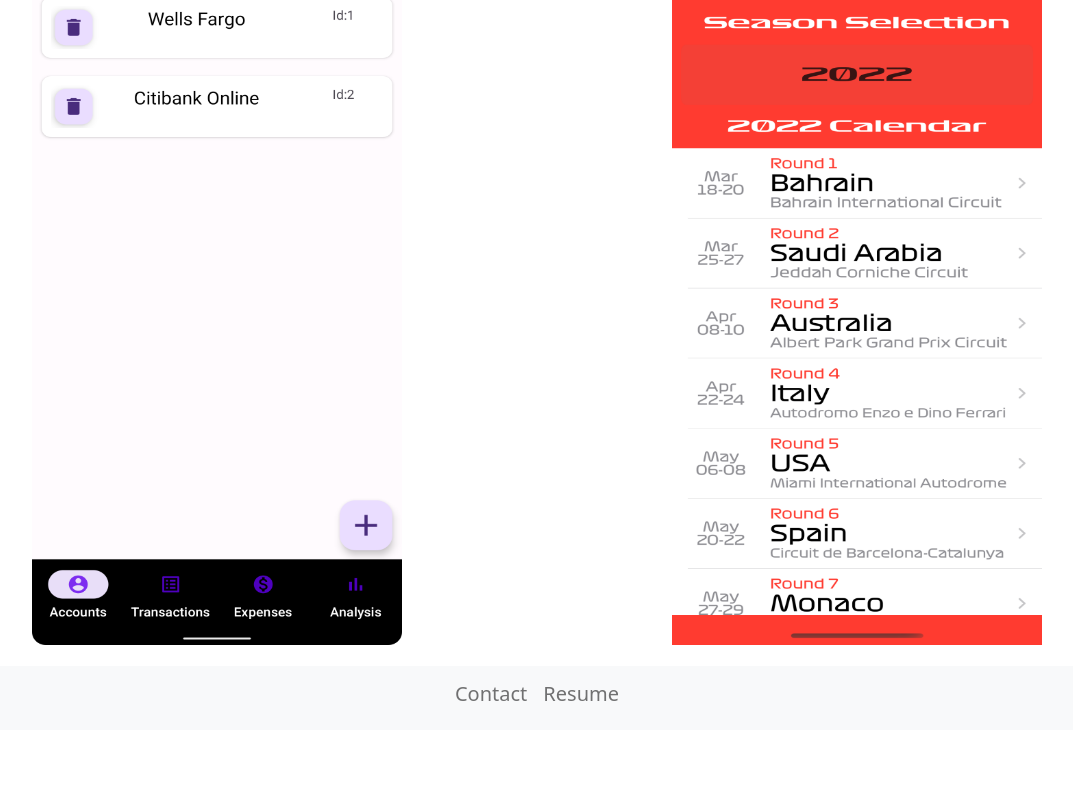
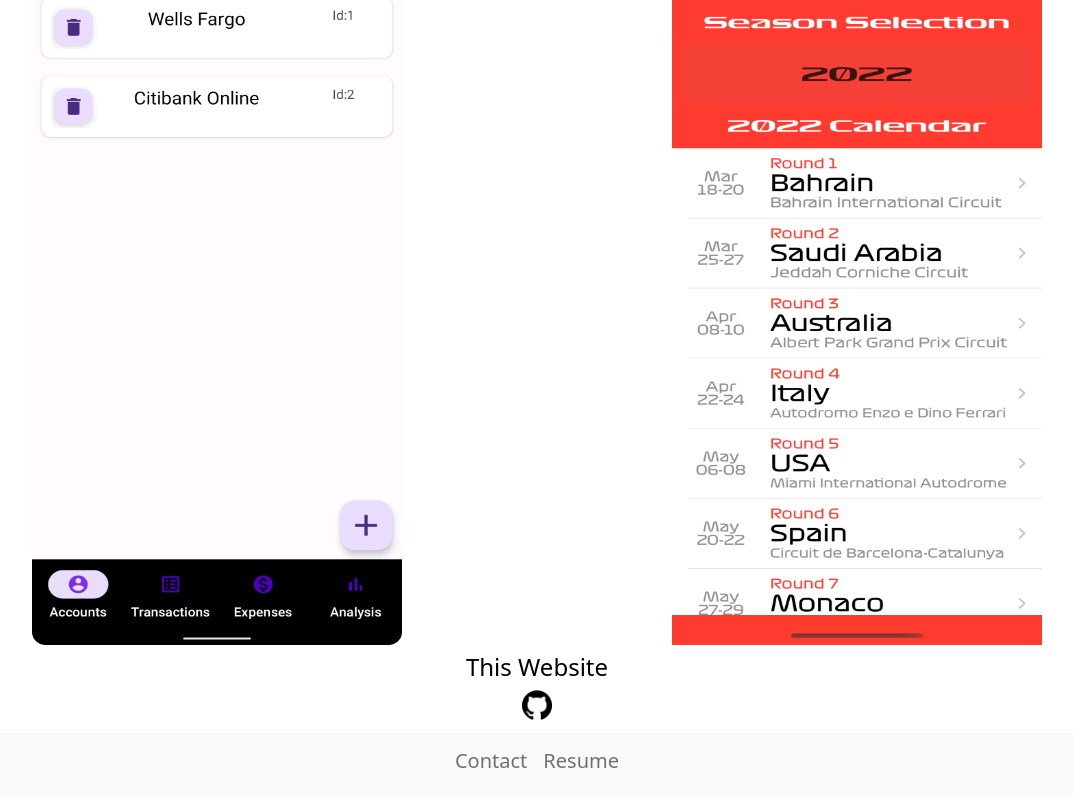
Before and after one commit to franny1615/site, a Next.js app: page / in a window 1280 px wide. Shown: the part 686-1486 px from the top of the page, without its empty margins (103-1176 px from the left). Before the commit the page ends 1419 px from the top, so only its background shows below. Built offline with nearby package versions, Linux system fonts and the light colour scheme.

Commit message:
refactor <img> into the nextjs version

```diff
--- a/components/projectpanel.js
+++ b/components/projectpanel.js
@@ -1,6 +1,7 @@
 import Image from 'next/image'
 import f1AppImg from '../public/f1calendarapp/main.png'
 import expenseAppImg from '../public/capstone/appScreenShots/accounts-pop.png'
+import GitHubIcon from '../public/logos/githubIcon.png'
 import {Container, Row, Col} from 'react-bootstrap'
 
 export default function ProjectPanel() {
@@ -17,7 +18,7 @@
                         </Row>
                         <Row style={{marginBottom:5}}>
                             <a className='d-flex justify-content-center' href="https://github.com/franny1615/F1CalendarApp" target="_blank" rel="noreferrer">
-                                <img src="/logos/githubIcon.png" alt="Github" width={30} height={30}/>
+                                <Image width={30} height={30} src={GitHubIcon} alt="Github"/>
                             </a>
                         </Row>
                         <Row className='d-flex justify-content-center' style={{height:'90%'}}>
@@ -32,7 +33,7 @@
                         </Row>
                         <Row style={{marginBottom:5}}>
                             <a className='d-flex justify-content-center' href="https://github.com/franny1615/capstone_kotlin" target="_blank" rel="noreferrer">
-                                <img src="/logos/githubIcon.png" alt="Github" width={30} height={30}/>
+                                <Image width={30} height={30} src={GitHubIcon} alt="Github"/>
                             </a>
                         </Row>
                         <Row className='d-flex justify-content-center' style={{height:'90%'}}>
@@ -41,6 +42,12 @@
                     </Container>
                 </Col>
             </Row>
+            <Row style={{textAlign:'center'}}>
+                <h4>This Website</h4>
+                <a className='d-flex justify-content-center' href="https://github.com/franny1615/site" target="_blank" rel="noreferrer">
+                    <Image width={30} height={30} src={GitHubIcon} alt="Github"/>
+                </a>
+            </Row>
         </Container>
     )
 }
```
